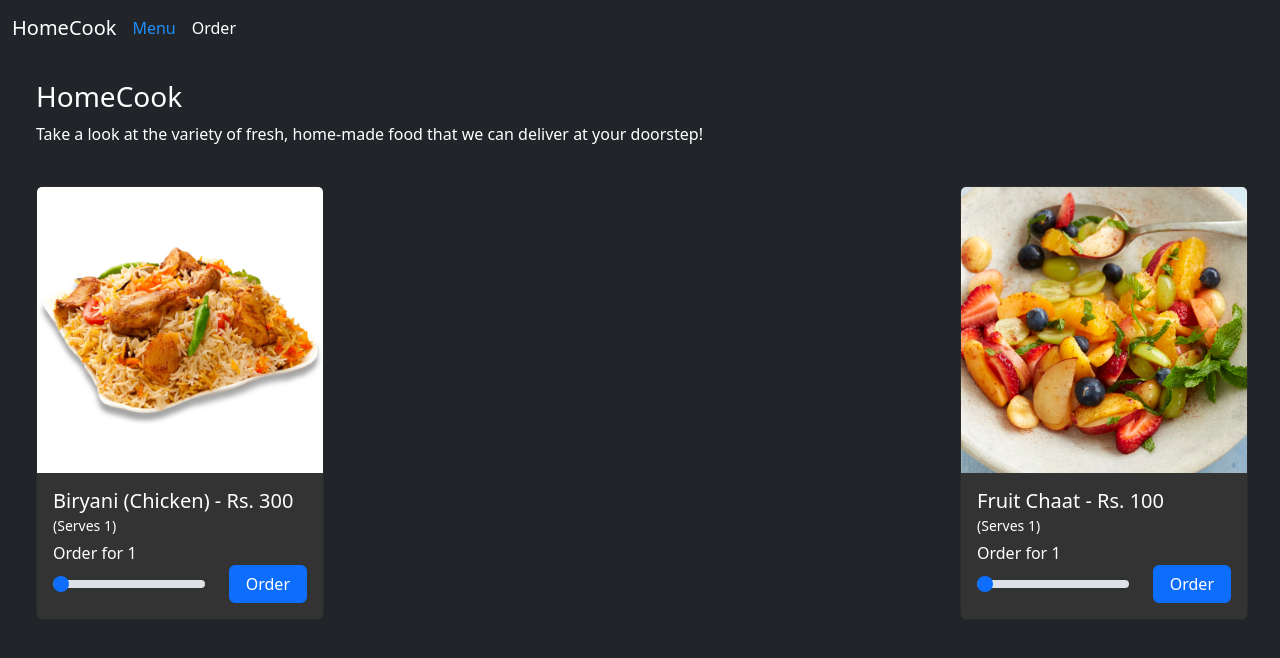
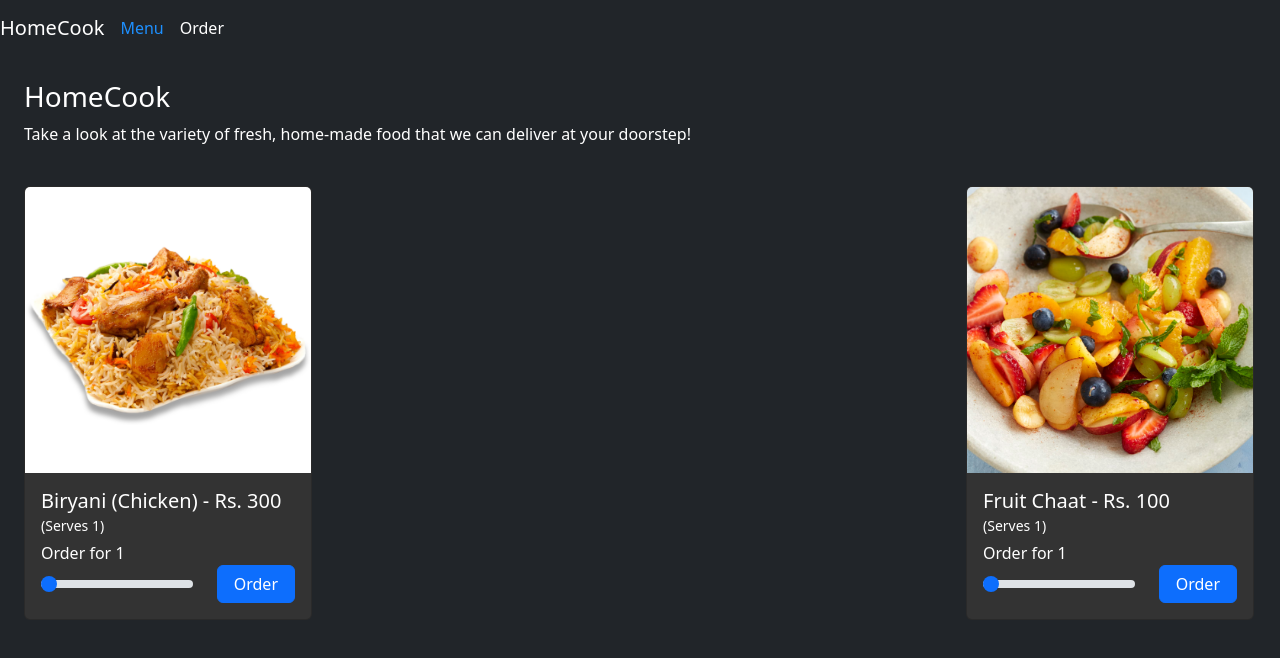
Before and after one commit to ali-nauman/homecook, a React (Create React App) app: page / in a window 1280 px wide. Shown: the top 658 px of the page. Built offline with nearby package versions, Linux system fonts and the light colour scheme.

Commit message:
Remove container-fluid

```diff
--- a/src/App.jsx
+++ b/src/App.jsx
@@ -6,7 +6,7 @@ import { HomeCookProvider } from 'src/store';
 
 export const App = () => {
   return (
-    <main className="container-fluid bg-dark text-white min-vh-100">
+    <main className="bg-dark text-white min-vh-100">
       <HomeCookProvider>
         <BrowserRouter>
           <Header />
```
